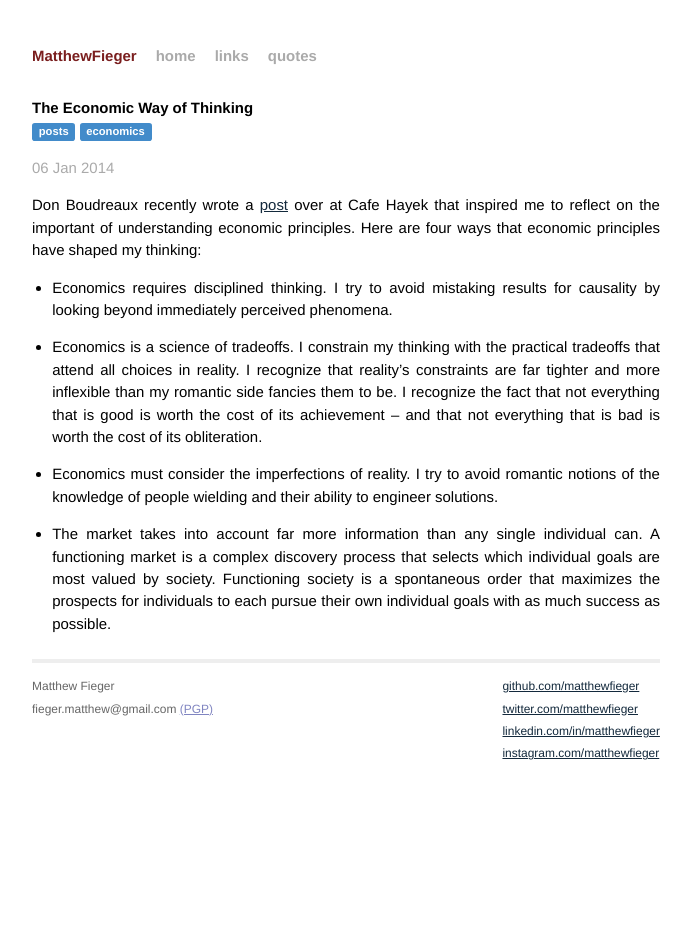
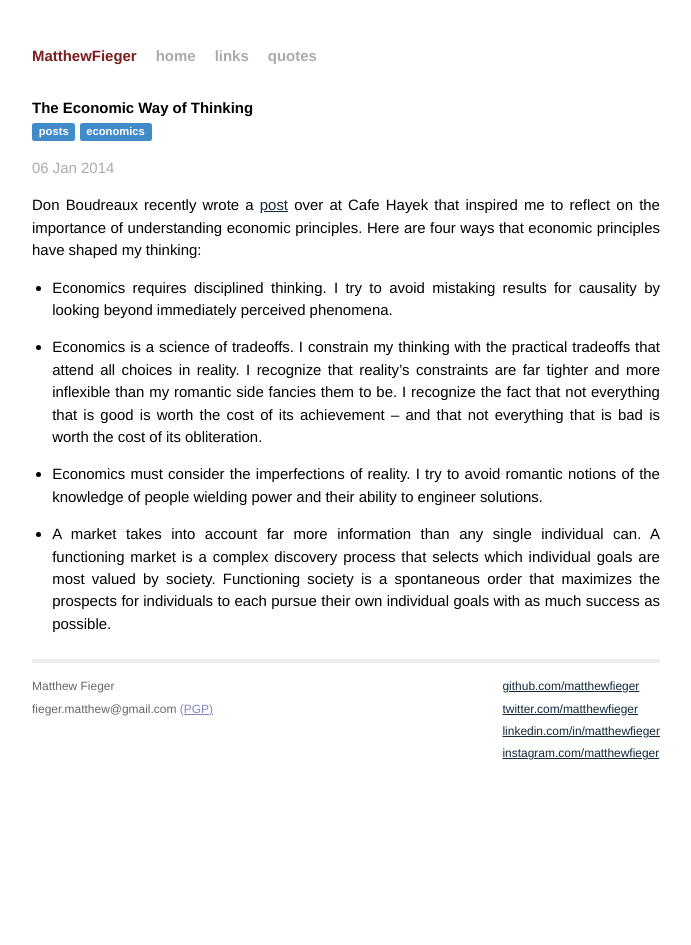
Before and after one commit to matthewfieger/matthewfieger.github.io, a Jekyll site: the page built from _posts/2014-01-06-the-economic-way-of-thinking.markdown, in a window 1280 px wide. Shown: the whole page, without its empty margins (294-985 px from the left). Built offline with Jekyll 4.4.1, drawn with Linux system fonts in a browser that asks for light colours; Markdown is read by kramdown in place of the engine named in the settings.

Commit message:
fixed typo

```diff
--- a/_posts/2014-01-06-the-economic-way-of-thinking.markdown
+++ b/_posts/2014-01-06-the-economic-way-of-thinking.markdown
@@ -6,14 +6,14 @@ categories: posts
 tags: ["economics"]
 ---
 
-Don Boudreaux recently wrote a [post][link] over at Cafe Hayek that inspired me to reflect on the important of understanding economic principles.  Here are four ways that economic principles have shaped my thinking:
+Don Boudreaux recently wrote a [post][link] over at Cafe Hayek that inspired me to reflect on the importance of understanding economic principles.  Here are four ways that economic principles have shaped my thinking:
 
 * Economics requires disciplined thinking.  I try to avoid mistaking results for causality by looking beyond immediately perceived phenomena.
 
 * Economics is a science of tradeoffs.  I constrain my thinking with the practical tradeoffs that attend all choices in reality.  I recognize that reality's constraints are far tighter and more inflexible than my romantic side fancies them to be.  I recognize the fact that not everything that is good is worth the cost of its achievement -- and that not everything that is bad is worth the cost of its obliteration.
 
-* Economics must consider the imperfections of reality.  I try to avoid romantic notions of the knowledge of people wielding and their ability to engineer solutions.
+* Economics must consider the imperfections of reality.  I try to avoid romantic notions of the knowledge of people wielding power and their ability to engineer solutions.
 
-* The market takes into account far more information than any single individual can.  A functioning market is a complex discovery process that selects which individual goals are most valued by society.  Functioning society is a spontaneous order that maximizes the prospects for individuals to each pursue their own individual goals with as much success as possible.
+* A market takes into account far more information than any single individual can.  A functioning market is a complex discovery process that selects which individual goals are most valued by society.  Functioning society is a spontaneous order that maximizes the prospects for individuals to each pursue their own individual goals with as much success as possible.
 
 [link]:http://cafehayek.com/2013/12/three-non-economic-ways-of-thinking.html
```
